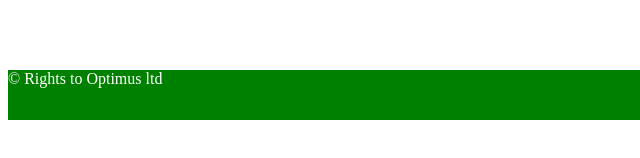
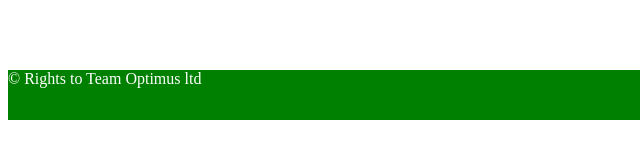
Before and after one commit to kiruthik04/EnergyMeter, a plain HTML site: page index.html in a window 1280 px wide. Shown: the part 1306-1464 px from the top of the page, 0-640 px from the left. Drawn offline with Linux system fonts and the light colour scheme.

Commit message:
Test contribution

```diff
--- a/index.html
+++ b/index.html
@@ -42,7 +42,7 @@
     </div>
 </div>
 <footer>
-    <p id="copy">&copy Rights to Optimus ltd</p>
+    <p id="copy">&copy Rights to Team Optimus ltd</p>
 </footer>
 </body>
 </html>
```
